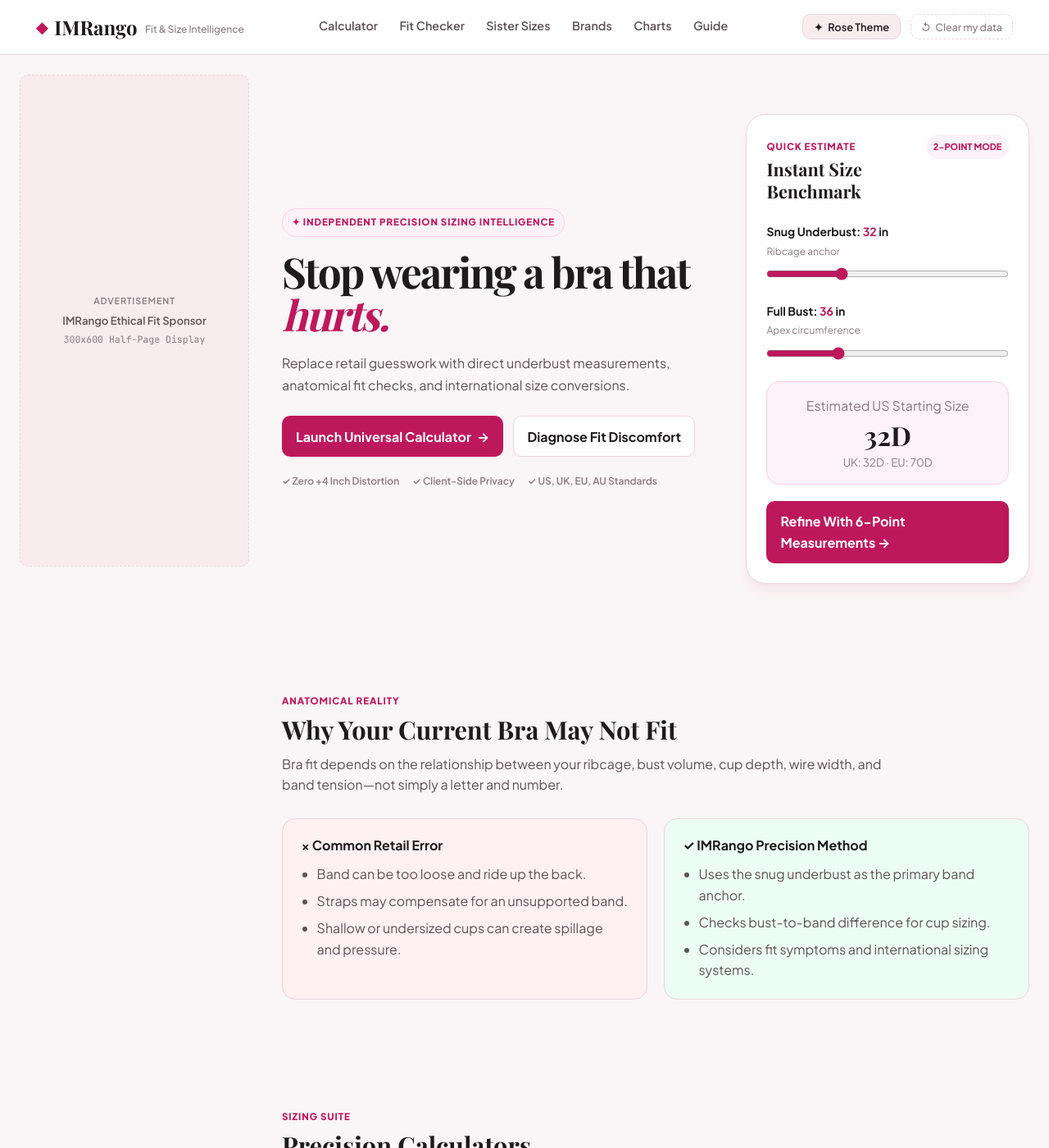
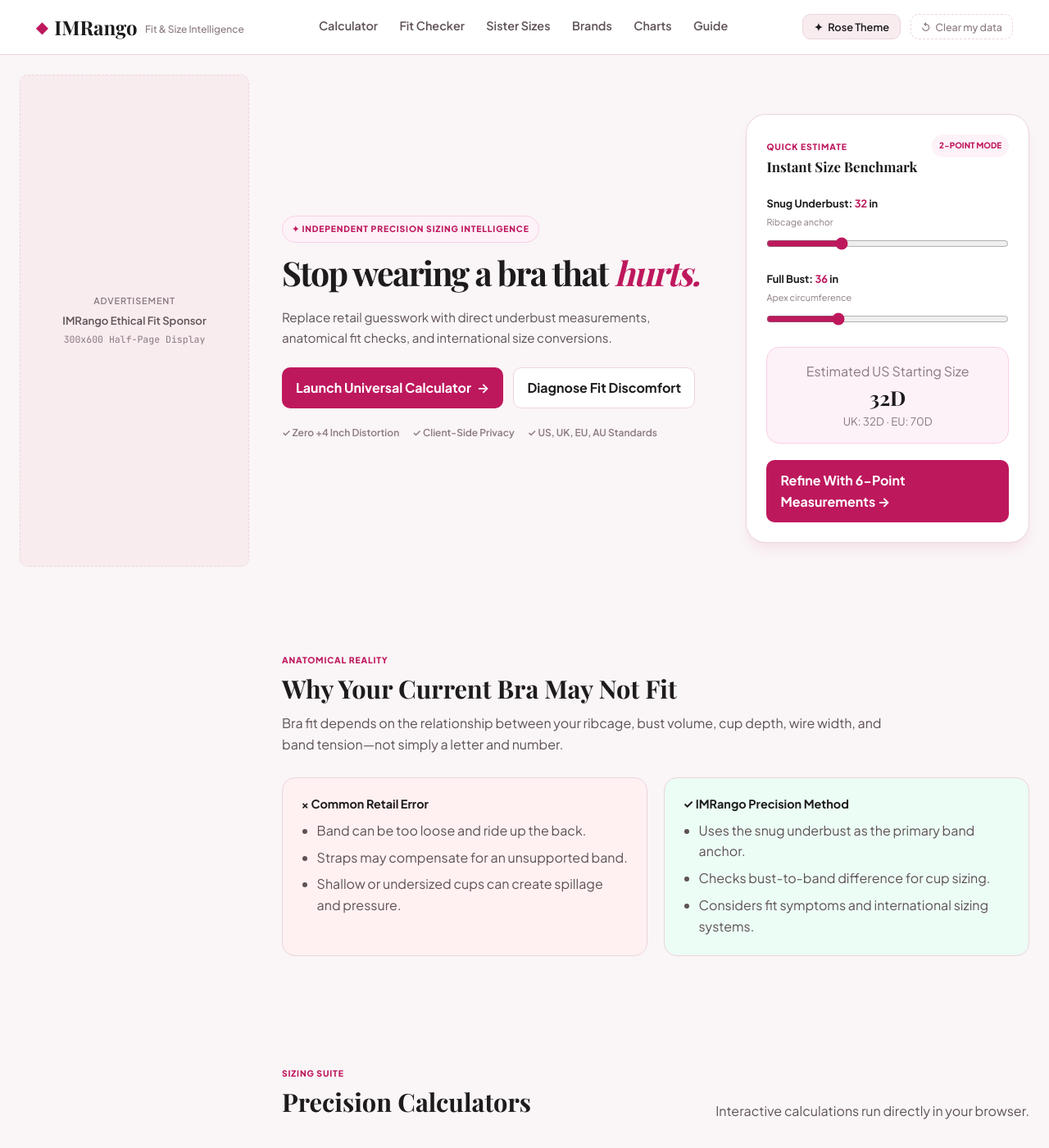
Before and after one commit to sharpedge74-cmyk/Bra-Size-Pro, a Jekyll site: the page built from index.html, in a window 1280 px wide and 1400 px high. Shown: the whole window at 82% size. Built offline with Jekyll 4.4.1, drawn with Linux system fonts in a browser that asks for light colours; some web fonts are replaced.

Commit message:
style: refine homepage typography scale

```diff
--- a/_sass/_home.scss
+++ b/_sass/_home.scss
@@ -18,7 +18,7 @@
   display: inline-flex;
   align-items: center;
   color: var(--color-primary);
-  font-size: .72rem;
+  font-size: .65rem;
   font-weight: 800;
   letter-spacing: .08em;
   text-transform: uppercase;
@@ -32,7 +32,7 @@
 }
 .home-hero h1 {
   font-family: $font-serif;
-  font-size: clamp(2.25rem, 4vw, 3.75rem);
+  font-size: clamp(2rem, 3.2vw, 3rem);
   line-height: 1.02;
   letter-spacing: -.04em;
   margin-bottom: 1.25rem;
@@ -41,8 +41,8 @@
 .home-hero-copy > p {
   max-width: 680px;
   color: var(--color-text-muted);
-  font-size: 1rem;
-  line-height: 1.7;
+  font-size: .95rem;
+  line-height: 1.65;
   margin-bottom: 1.5rem;
 }
 .home-actions { display: flex; flex-wrap: wrap; gap: .75rem; margin-bottom: 1.25rem; }
@@ -75,16 +75,16 @@
   box-shadow: var(--shadow-lg);
 }
 .quick-estimate-heading { display: flex; justify-content: space-between; gap: 1rem; align-items: flex-start; margin-bottom: 1.5rem; }
-.quick-estimate-heading h2 { font-family: $font-serif; font-size: 1.35rem; margin-top: .25rem; }
-.quick-mode { font-size: .68rem; font-weight: 800; text-transform: uppercase; color: var(--color-primary); background: var(--color-primary-light); padding: .4rem .55rem; border-radius: 999px; white-space: nowrap; }
+.quick-estimate-heading h2 { font-family: $font-serif; font-size: 1.05rem; margin-top: .25rem; }
+.quick-mode { font-size: .62rem; font-weight: 800; text-transform: uppercase; color: var(--color-primary); background: var(--color-primary-light); padding: .4rem .55rem; border-radius: 999px; white-space: nowrap; }
 .quick-field { margin-bottom: 1.2rem; }
-.quick-field label { display: block; font-weight: 700; font-size: .875rem; margin-bottom: .2rem; }
+.quick-field label { display: block; font-weight: 700; font-size: .8rem; margin-bottom: .2rem; }
 .quick-field label output { color: var(--color-primary); }
-.quick-field > span { display: block; color: var(--color-text-subtle); font-size: .75rem; margin-bottom: .45rem; }
+.quick-field > span { display: block; color: var(--color-text-subtle); font-size: .68rem; margin-bottom: .4rem; }
 .quick-field input[type=range] { width: 100%; accent-color: var(--color-primary); }
 .quick-result { text-align: center; margin: 1.25rem 0; padding: 1rem; background: var(--color-primary-light); border: 1px solid var(--color-primary-border); border-radius: $radius-lg; }
 .quick-result span, .quick-result small { display: block; color: var(--color-text-subtle); }
-.quick-result strong { display: block; font-family: $font-serif; font-size: 2rem; line-height: 1.1; margin: .3rem 0; }
+.quick-result strong { display: block; font-family: $font-serif; font-size: 1.55rem; line-height: 1.1; margin: .3rem 0; }
 
 .home-section { padding: 4rem 0; }
 .section-intro { max-width: 760px; margin-bottom: 1.75rem; }
@@ -97,7 +97,7 @@
 .comparison-grid { grid-template-columns: repeat(2, minmax(0, 1fr)); }
 .comparison-card, .home-card, .brand-card { background: var(--color-bg-surface); border: 1px solid var(--color-border); border-radius: $radius-lg; }
 .comparison-card { padding: 1.4rem; }
-.comparison-card h3 { font-size: 1rem; margin-bottom: .75rem; }
+.comparison-card h3 { font-size: .9rem; margin-bottom: .65rem; }
 .comparison-card ul { padding-left: 1.2rem; color: var(--color-text-muted); }
 .comparison-card li + li { margin-top: .45rem; }
 .comparison-card-problem { background: var(--color-error-bg); border-color: var(--color-border); }
@@ -106,15 +106,15 @@
 .home-card { padding: 1.25rem; display: flex; flex-direction: column; min-height: 190px; }
 .home-card-icon { color: var(--color-primary); font-size: .8rem; margin-bottom: .7rem; }
 .home-card-badge, .home-card-meta { color: var(--color-primary); font-size: .7rem; font-weight: 800; text-transform: uppercase; letter-spacing: .05em; }
-.home-card h3 { font-size: 1.05rem; margin: .35rem 0 .5rem; }
-.home-card p { color: var(--color-text-muted); font-size: .8rem; line-height: 1.55; margin-bottom: 1rem; flex: 1; }
-.home-card a { font-weight: 700; font-size: .85rem; }
+.home-card h3 { font-size: .95rem; margin: .3rem 0 .45rem; }
+.home-card p { color: var(--color-text-muted); font-size: .78rem; line-height: 1.5; margin-bottom: 1rem; flex: 1; }
+.home-card a { font-weight: 700; font-size: .78rem; }
 .brand-directory { background: var(--color-bg-subtle); margin-left: -1.5rem; margin-right: -1.5rem; padding-left: 1.5rem; padding-right: 1.5rem; }
 .brand-grid { grid-template-columns: repeat(3, minmax(0, 1fr)); }
 .brand-card { padding: 1.15rem; }
 .brand-card strong { display: block; margin-bottom: .25rem; }
 .brand-card span { display: block; color: var(--color-primary); font-size: .75rem; font-weight: 700; margin-bottom: .5rem; }
-.brand-card p { color: var(--color-text-muted); font-size: .82rem; line-height: 1.5; }
+.brand-card p { color: var(--color-text-muted); font-size: .78rem; line-height: 1.5; }
 
 @media (max-width: 900px) {
   .home-hero { grid-template-columns: 1fr; gap: 2rem; padding-top: 2rem; }
@@ -122,7 +122,7 @@
 }
 @media (max-width: 640px) {
   .home-hero { padding-bottom: 2rem; }
-  .home-hero h1 { font-size: 2.25rem; }
+  .home-hero h1 { font-size: 1.95rem; }
   .comparison-grid, .home-card-grid, .brand-grid { grid-template-columns: 1fr; }
   .section-heading-row { align-items: flex-start; flex-direction: column; }
   .home-actions .button { width: 100%; }
```
